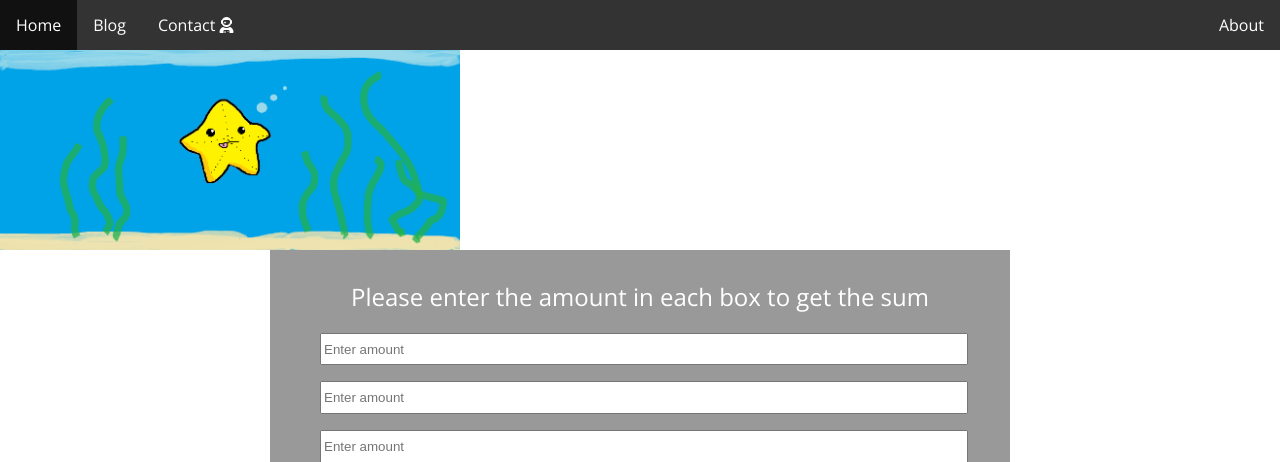
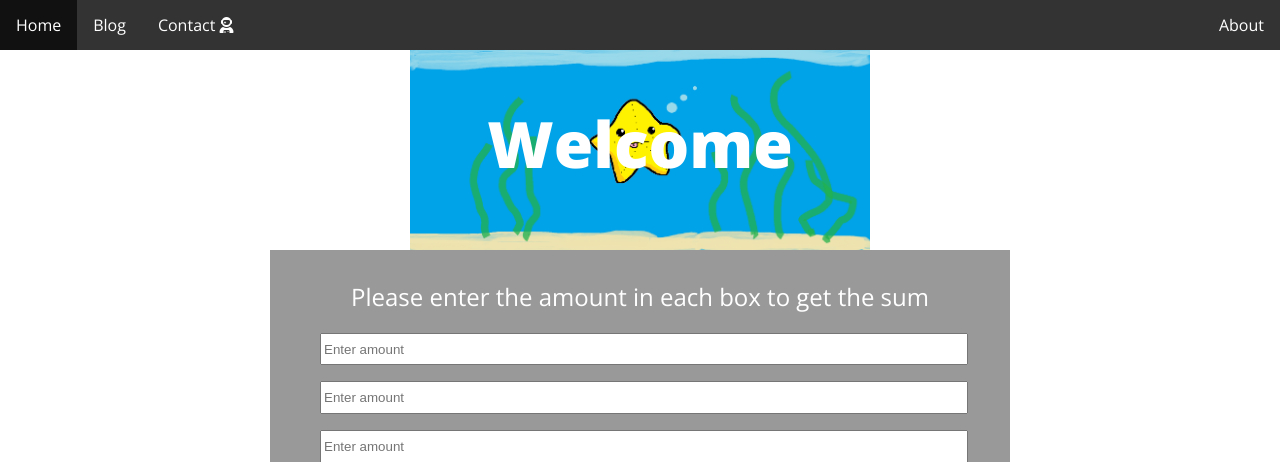
Before and after one commit to kentjuan17/mytestsite, a PHP site: page / in a window 1280 px wide. Shown: the top 462 px of the page. Run offline with PHP 8.4, Linux system fonts and the light colour scheme; some libraries are stand-ins or nearby versions.

Commit message:
Update style.css

```diff
--- a/style.css
+++ b/style.css
@@ -71,6 +71,7 @@
     background-repeat: no-repeat;
     background-attachment: fixed;
     background-size: contain;
+    background-position: 50% 0;
     width: 100%;
     height: 200px;
 }
@@ -113,3 +114,5 @@
 .price {
     width: 100%;
     height: 2em;
+
+}
```
